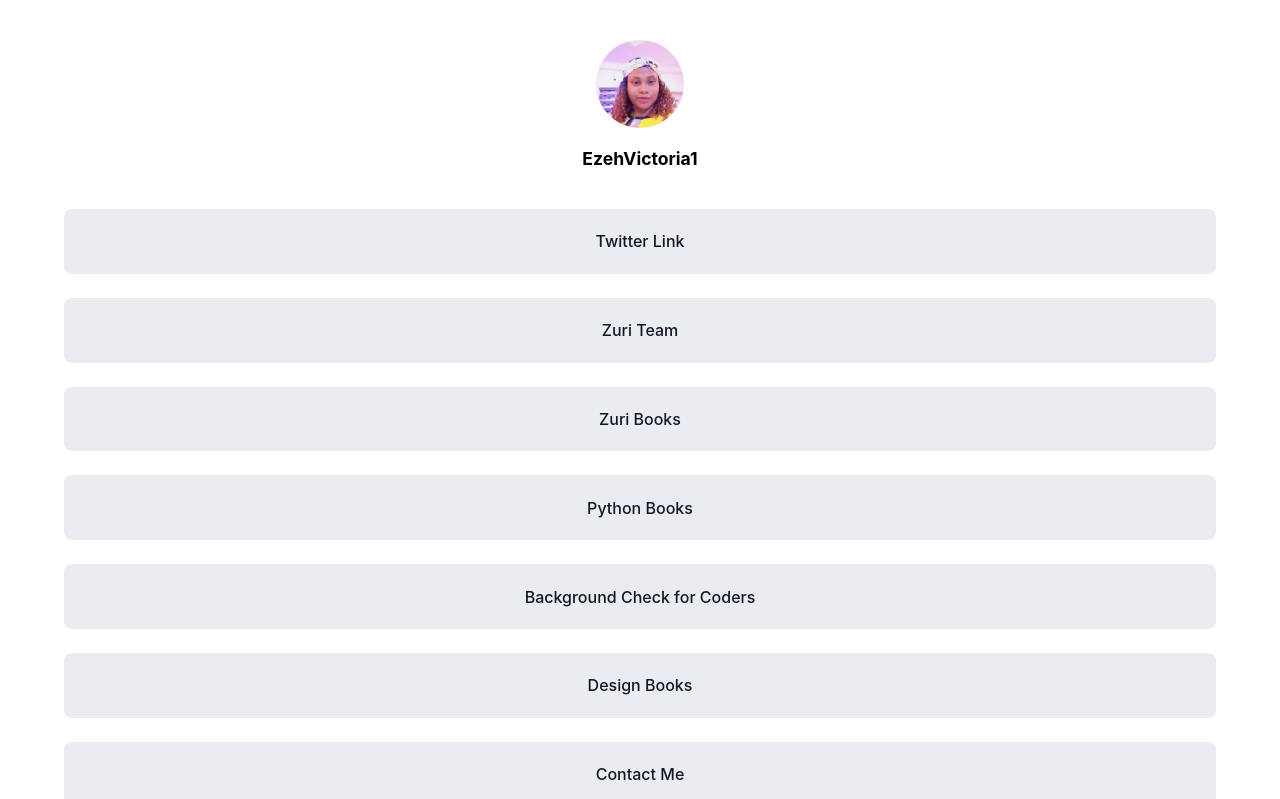
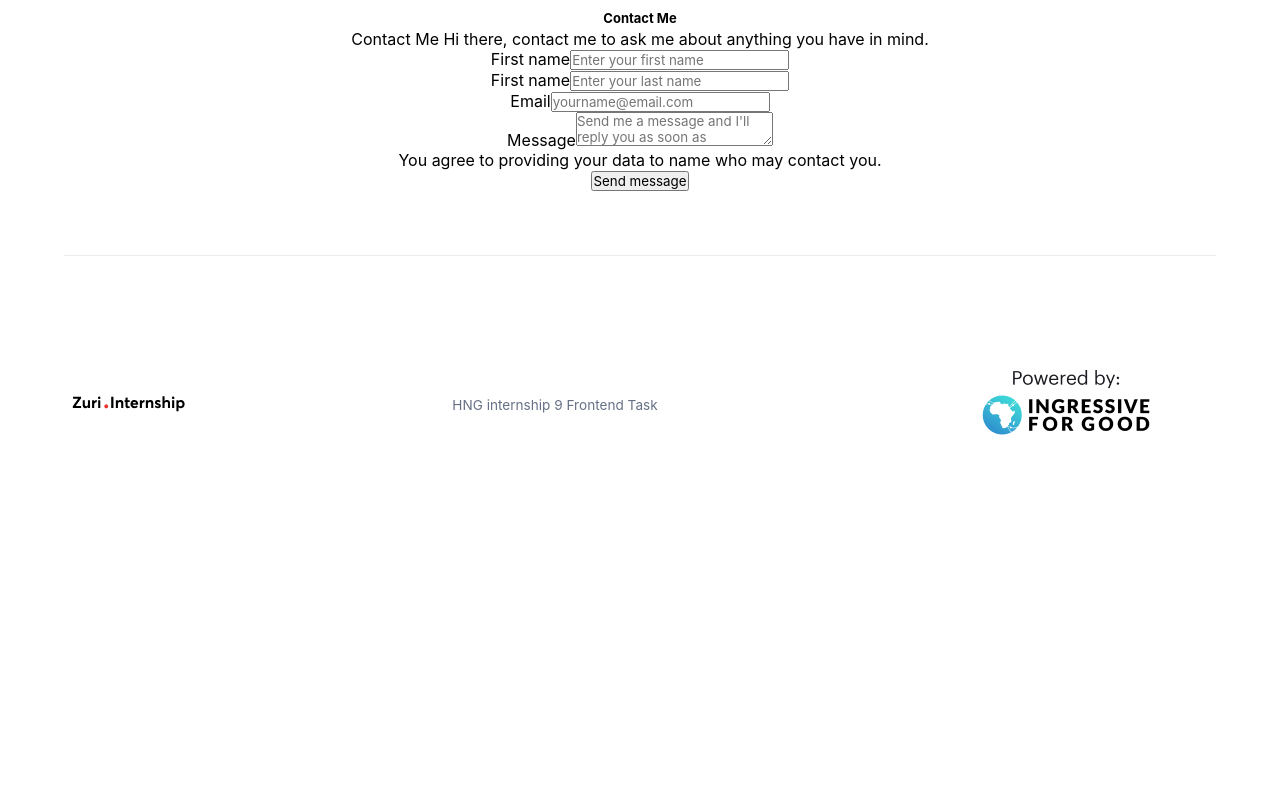
Before and after one commit to Ezeh-Vikki1635/Linktree, a React (Create React App) app: page /contact in a window 1280 px wide. Shown: the top 799 px of the page. Built offline with nearby package versions, Linux system fonts and the light colour scheme.

Commit message:
work on the contact.js app template

```diff
--- a/src/App.js
+++ b/src/App.js
@@ -2,19 +2,24 @@
 import Profile from './files/Profile'
 import Links from './files/Links';
 import Footer from './files/Footer';
-
+import {BrowserRouter,Router, Route, Routes} from 'react-router-dom';
+import Contact from './files/Contact';
 
 function App() {
   return (
-    <div className="App">
-
-      <Profile/>
-      <Links/>
-      <Footer/>
+    <BrowserRouter>
 
 
+      <Routes>
+        {/* <Route path="/" element={<Profile />} > */}
+          <Route index element={<Links />} />
 
-    </div>
+          <Route path="/contact" element={<Contact />} />
+
+        {/* </Route> */}
+      </Routes>
+  <Footer/>
+    </BrowserRouter>
 
   );
 }
--- a/src/files/Contact.js
+++ b/src/files/Contact.js
@@ -0,0 +1,76 @@
+import {Route} from 'react-router-dom'
+
+export default function Contact() {
+    return (
+
+        <main>
+
+        <div class="style">
+          <div>
+            <h2>
+              <span>Contact Me </span>
+            </h2>
+            <p class="para">Contact Me
+                Hi there, contact me to ask me about anything you have in mind.
+            </p>
+          </div>
+          <div class="form">
+            <form action="">
+              <div>
+                <label for="first name">First name</label>
+                <input
+                  type="text"
+                  id="First_name"
+                  name="last name"
+                  placeholder="Enter your first name"
+                  maxlength="10"
+                  minlength="4"
+                  required
+                />
+              </div>
+              <div>
+                <label for="last name">First name</label>
+                <input
+                  type="text"
+                  id="last_name"
+                  name="last_name"
+                  placeholder="Enter your last name"
+                  maxlength="10"
+                  minlength="4"
+                  required
+                />
+              </div>
+              <div>
+                <label for="email">Email</label>
+                <input
+                  type="email"
+                  id="email"
+                  name="email"
+                  placeholder="yourname@email.com"
+                  required
+                />
+              </div>
+
+              <div>
+                <label for="message">Message</label>
+                <textarea
+                  id="message"
+                  name="message"
+                  placeholder="Send me a message and I'll reply you as soon as possible..."
+                  /*style="height: 170px"*/
+                  maxlength="150"
+                  required
+                ></textarea>
+              </div>
+              <div>
+                <p>You agree to providing your data to name who may contact you.</p>
+              </div>
+              <div>
+                <input type="submit" id="btn__submit" value="Send message"  />
+              </div>
+            </form>
+          </div>
+        </div>
+      </main>
+    );
+}
--- a/src/files/Links.js
+++ b/src/files/Links.js
@@ -1,10 +1,13 @@
 import "./Links.css";
 import github from "../images/github.png";
 import slack from "../images/slack.png";
+import {Link} from 'react-router-dom'
+import Profile from "./Profile";
 
-export default function Link() {
+export default function Links() {
   return (
     <div id="links_section">
+      <Profile/>
       <a href="https://twitter.com/EzehVictoria1" target="blank">
         <div className="links_container">
           <span>Twitter Link</span>
@@ -51,16 +54,16 @@ export default function Link() {
 
         </div>
       </a>
-      <a
+      <Link
         id="contact"
-        href="/contact"
+        to="/contact"
         target="blank"
       >
         <div className="links_container">
           <span>Contact Me</span>
 
         </div>
-      </a>
+      </Link>
 
       <div className="social-icons">
         <a href="https://hng9.slack.com/" target="blank">
```
